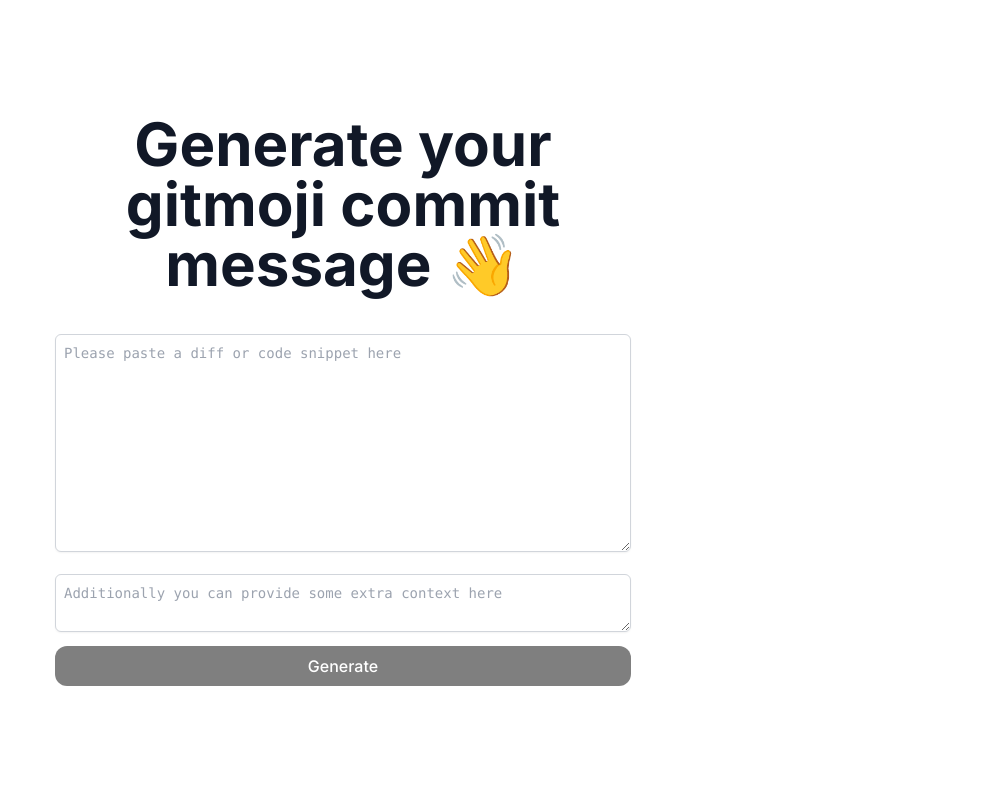
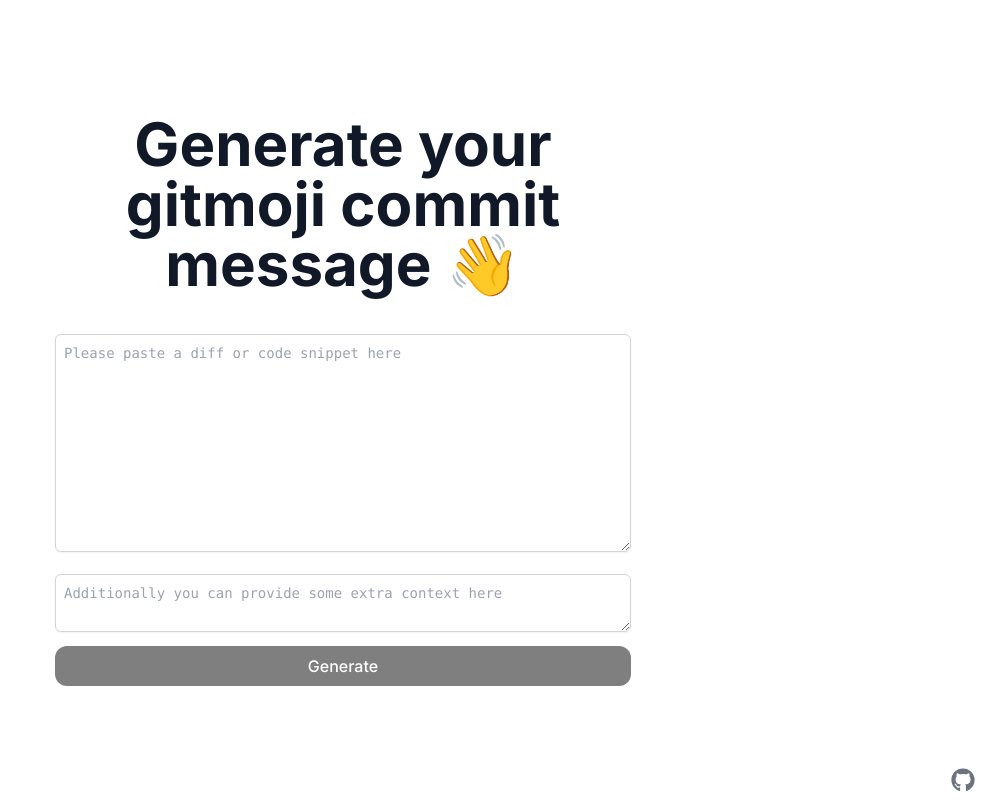
Before and after one commit to segersniels/genmoji, a Next.js app: page / in a window 1280 px wide. Shown: the whole page, without its empty margins (297-1280 px from the left). Built offline with nearby package versions, Linux system fonts and the light colour scheme.

Commit message:
:sparkles: Add footer with link to source

```diff
--- /dev/null
+++ b/src/components/Footer/Footer.module.css
@@ -0,0 +1,13 @@
+.container {
+  @apply fixed
+    bottom-0
+    w-full;
+}
+
+.icon {
+  @apply text-2xl
+    text-gray-500
+    hover:text-gray-700
+    m-2
+    float-right;
+}
--- /dev/null
+++ b/src/components/Footer/index.tsx
@@ -0,0 +1,15 @@
+import Link from 'next/link';
+import styles from './Footer.module.css';
+import { FaGithub } from 'react-icons/fa';
+
+const Footer = () => {
+  return (
+    <div className={styles.container}>
+      <Link href="https://github.com/segersniels/genmoji" target="_blank">
+        <FaGithub className={styles.icon} />
+      </Link>
+    </div>
+  );
+};
+
+export default Footer;
--- a/src/pages/index.tsx
+++ b/src/pages/index.tsx
@@ -7,6 +7,7 @@
   useState,
 } from 'react';
 import styles from 'styles/Home.module.css';
+import Footer from 'components/Footer';
 
 const TextArea = (
   props: DetailedHTMLProps<
@@ -94,6 +95,8 @@
           </>
         )}
       </div>
+
+      <Footer />
     </div>
   );
 }
```
